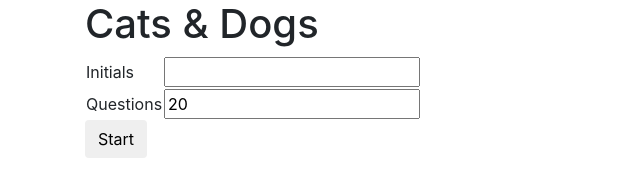
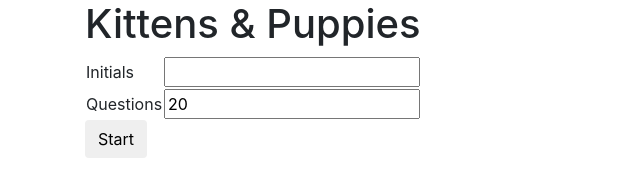
Before and after one commit to am8850/cogtest, a plain HTML site: page index.html in a window 1280 px wide. Shown: the whole page, without its empty margins (0-640 px from the left). Drawn offline with nearby package versions, Linux system fonts and the light colour scheme.

Commit message:
Update index.html

```diff
--- a/index.html
+++ b/index.html
@@ -5,7 +5,7 @@
     <meta charset="UTF-8">
     <meta name="viewport" content="width=device-width, initial-scale=1.0">
     <meta http-equiv="X-UA-Compatible" content="ie=edge">
-    <title>Cats & Dogs</title>
+    <title>Kittens & Puppies</title>
     <link rel="stylesheet" href="https://maxcdn.bootstrapcdn.com/bootstrap/4.0.0/css/bootstrap.min.css"
         integrity="sha384-Gn5384xqQ1aoWXA+058RXPxPg6fy4IWvTNh0E263XmFcJlSAwiGgFAW/dAiS6JXm" crossorigin="anonymous">
     <link rel="stylesheet" href="site.css" />
@@ -13,7 +13,7 @@
 
 <body>
     <div class="container">
-        <h1>Cats & Dogs</h1>
+        <h1>Kittens & Puppies</h1>
 
         <div id="startdiv">
             <table>
```
